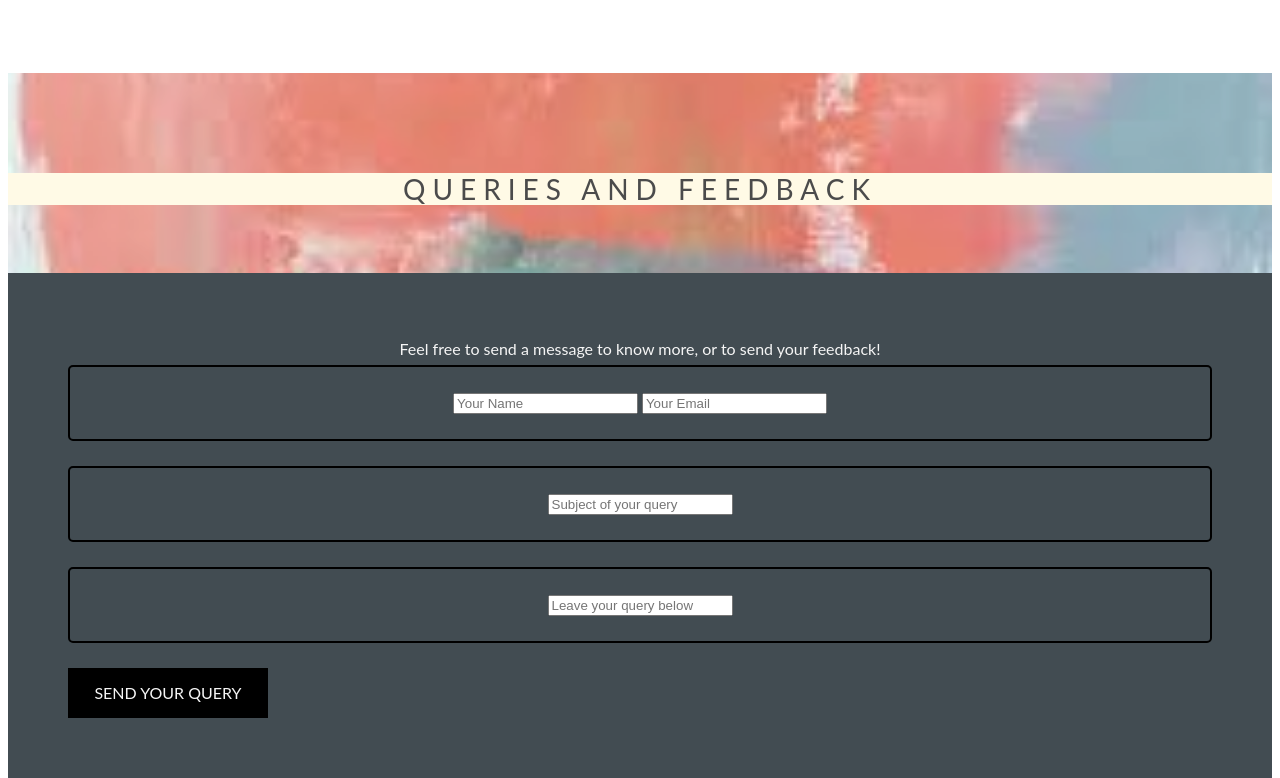
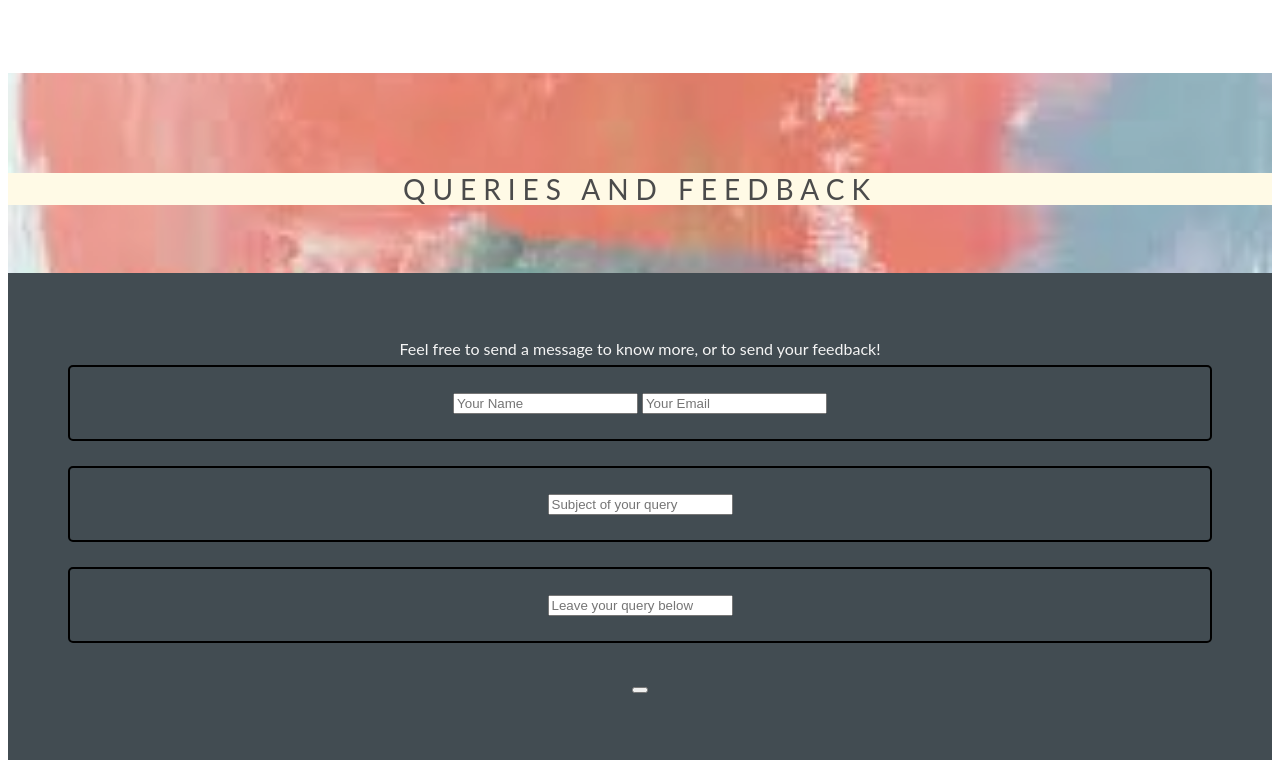
Before and after one commit to rohan-31/Understanding-ASD, a plain HTML site: page index.html in a window 1280 px wide. Shown: the part 8596-9374 px from the top of the page. Drawn offline with nearby package versions, Linux system fonts and the light colour scheme.

Commit message:
Update index.html

```diff
--- a/index.html
+++ b/index.html
@@ -273,7 +273,7 @@
                 <input type="text" class="input" placeholder="Leave your query below">
             </div>
 
-            <div class="button">Send your query</div>
+            <button onclick="Thank You()>"Send your query</button>
         </div>
         </section>
 
```
